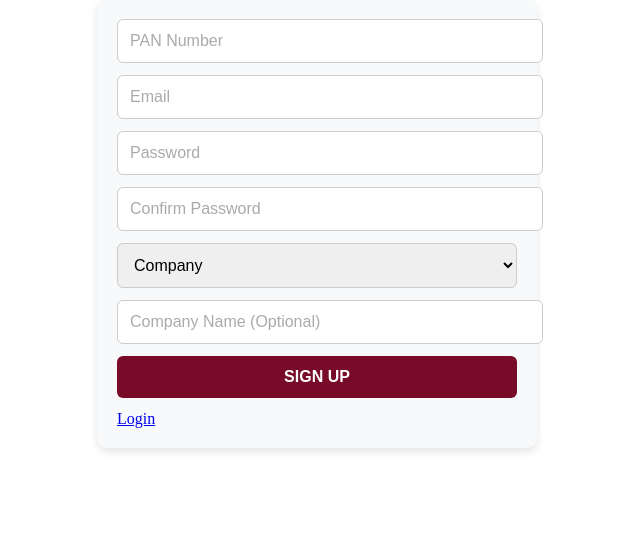
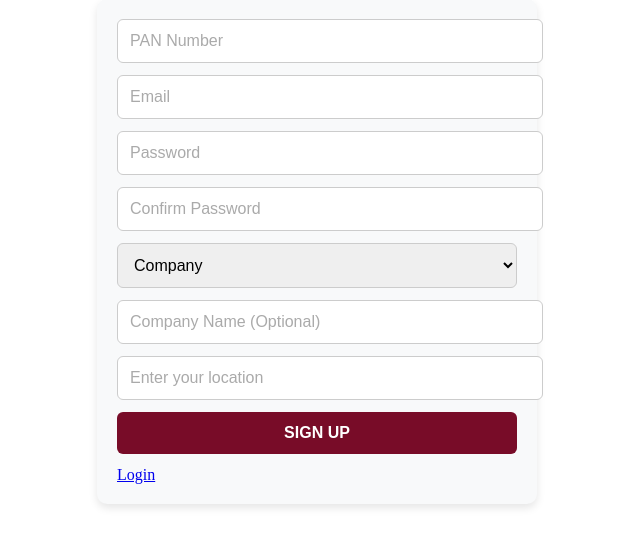
Before and after one commit to jiyaakc/codearc, a Django app: page /register/agent/ in a window 1280 px wide. Shown: the part 51-598 px from the top of the page, without its empty margins (323-963 px from the left). Run offline with Django 4.2, Linux system fonts and the light colour scheme; parts of the project's set-up code (start-up, migrations or seed data) failed here and were passed over.

Commit message:
location added for agent

```diff
--- a/login/forms.py
+++ b/login/forms.py
@@ -1,6 +1,6 @@
 from django import forms
 
-from .models import ProductRegistration
+from .models import Product
 import re
 
 from .models import Product
--- a/login/models.py
+++ b/login/models.py
@@ -46,7 +46,7 @@ class AgentProfile(models.Model):
     pan_number = models.CharField(max_length=20, unique=True)
     type = models.CharField(max_length=50, choices=[('company', 'Company'), ('local', 'Local Repair Center')])
     company_name = models.CharField(max_length=255, blank=True, null=True)
-
+    location = models.CharField(max_length=255)
 
 class Product(models.Model):
     user = models.ForeignKey(CustomerProfile, on_delete=models.CASCADE, blank=True, null=True)  # Link product to user
--- a/login/views.py
+++ b/login/views.py
@@ -117,7 +117,7 @@ def login_view(request):
 
 
 def display(request):
-         return render(request, "customer_home.html")
+        return render(request, "customer_home.html")
 
 
 def home(request):
--- a/templates/register_agent.html
+++ b/templates/register_agent.html
@@ -30,6 +30,8 @@
             <option value="local">Local Repair Center</option>
         </select>
         <input type="text" name="company_name" placeholder="Company Name (Optional)">
+        <input type="text" name="location" placeholder="Enter your location" required>
+
         <button type="submit">Sign Up</button>
         <a href="{% url 'login' %}">Login</a>
 
```
